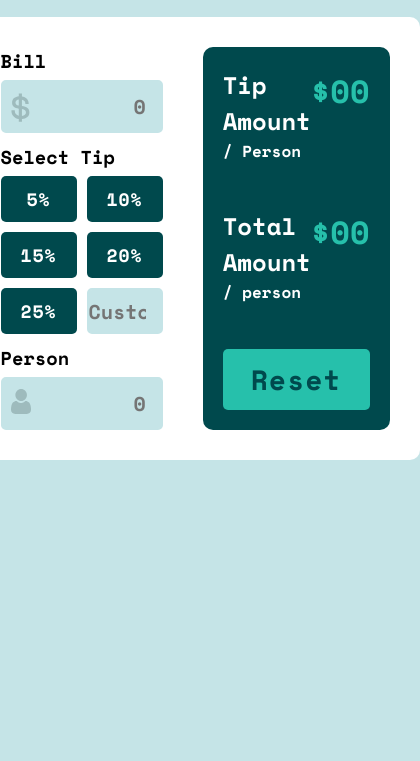
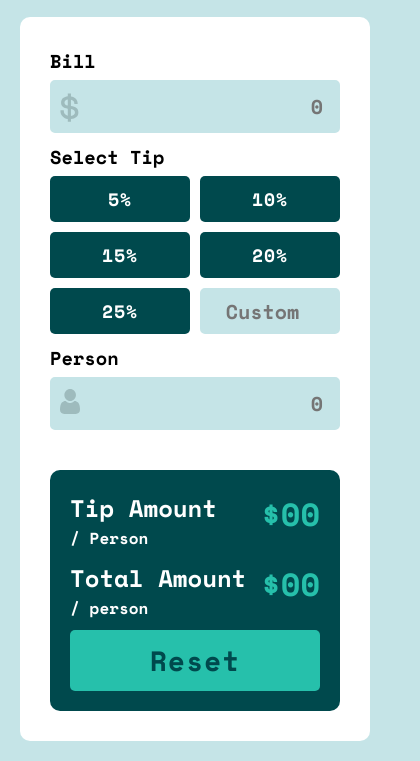
Before and after one commit to muhammadfarooq85/Tip-Calculator-App, a plain HTML site: page index.html in a window 390 px wide. Shown: the part 83-844 px from the top of the page, 420 px wide, since content can reach past the window. Drawn offline with nearby package versions, Linux system fonts and the light colour scheme.

Commit message:
fixed:ui fixed on sm screen

```diff
--- a/style.css
+++ b/style.css
@@ -188,7 +188,7 @@ label {
 
 @media only screen and (max-width: 992px) {
   .tip-calculator-container {
-    flex-direction: column;
+    grid-template-columns: 1fr;
     border-radius: 10px;
   }
 
```
